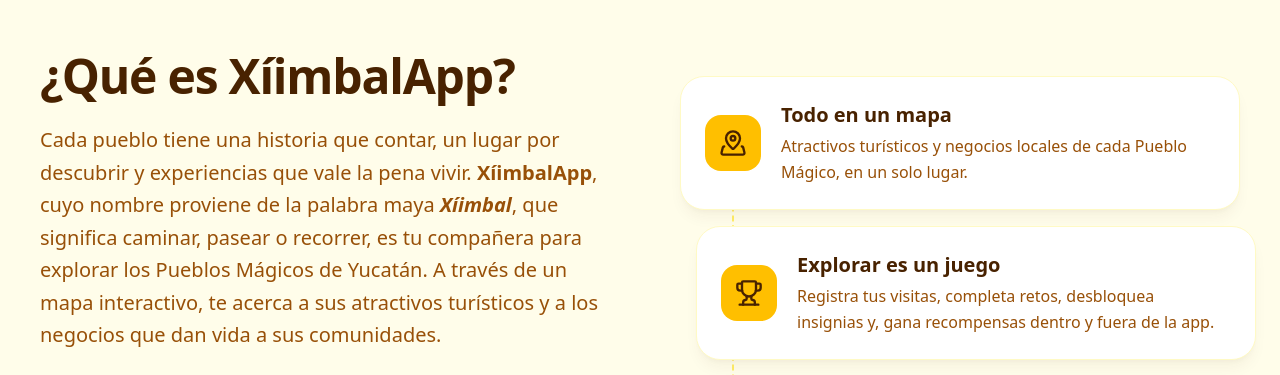
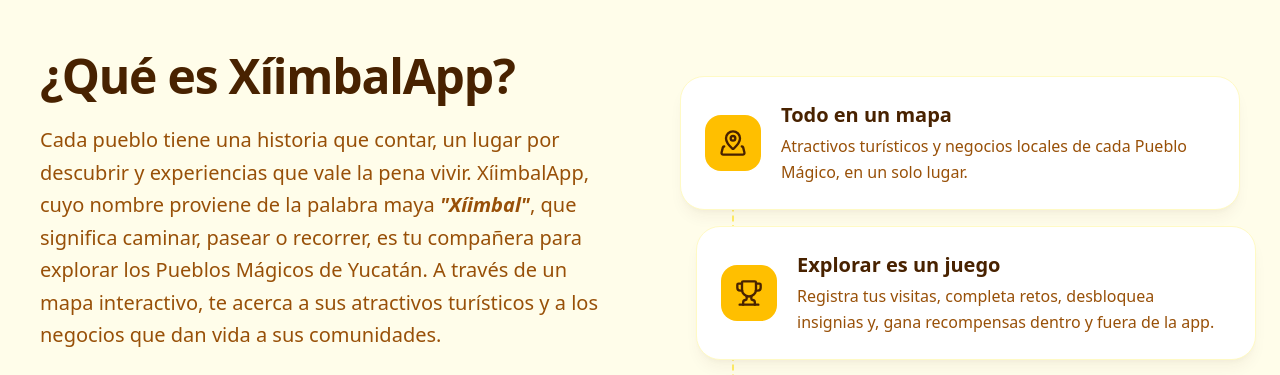
Before and after one commit to ManuelC13/xiimbalapp_web, a React (Vite) app: page / in a window 1280 px wide. Shown: the part 860-1235 px from the top of the page. Built offline with nearby package versions, Linux system fonts and the light colour scheme; no server answers.

Commit message:
feat: improve description in the "About" section for greater clarity

```diff
--- a/src/components/landing/sections/About.jsx
+++ b/src/components/landing/sections/About.jsx
@@ -30,8 +30,8 @@ export default function About() {
           </h2>
           <p className="mt-6 text-lg leading-relaxed text-amber-800 sm:text-xl">
             Cada pueblo tiene una historia que contar, un lugar por descubrir y experiencias que
-            vale la pena vivir. <span className="font-extrabold">XíimbalApp</span>, cuyo nombre proviene
-            de la palabra maya <span className="font-semibold italic">Xíimbal</span>, que significa
+            vale la pena vivir. XíimbalApp, cuyo nombre proviene
+            de la palabra maya <span className="font-semibold italic">"Xíimbal"</span>, que significa
             caminar, pasear o recorrer, es tu compañera para explorar los Pueblos Mágicos de Yucatán.
             A través de un mapa interactivo, te acerca a sus atractivos turísticos y a los negocios
             que dan vida a sus comunidades.
```
